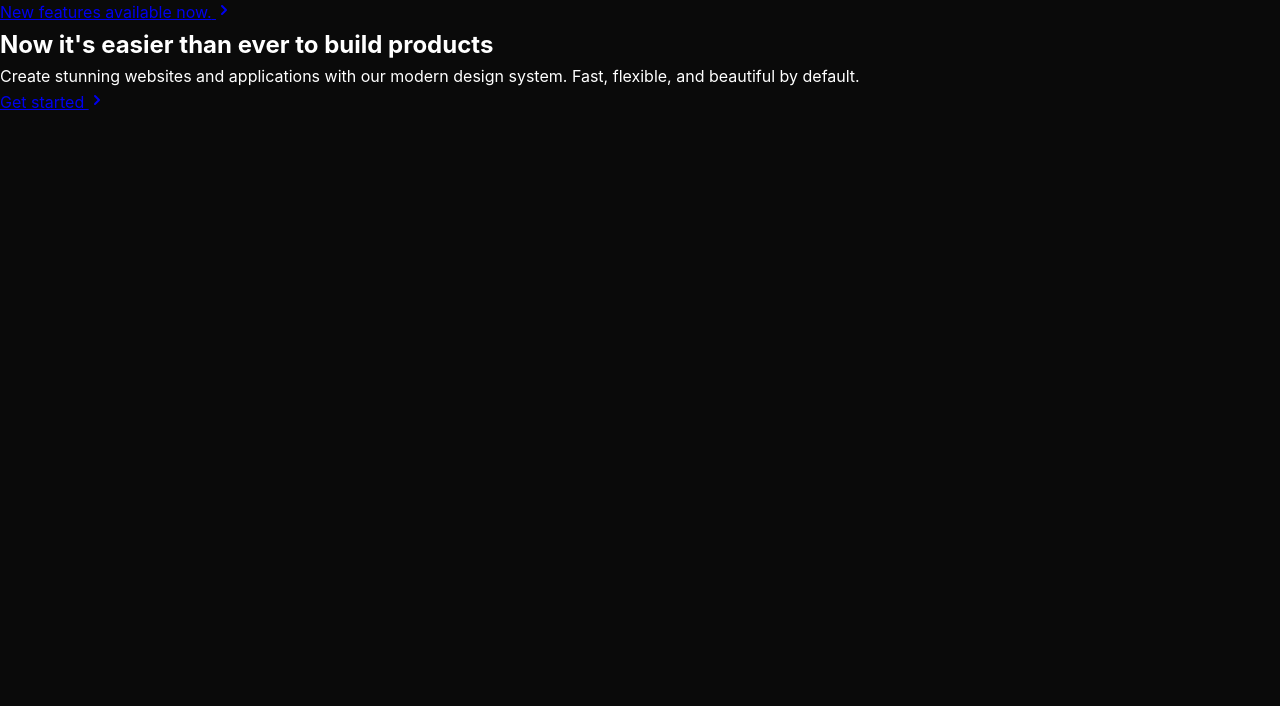
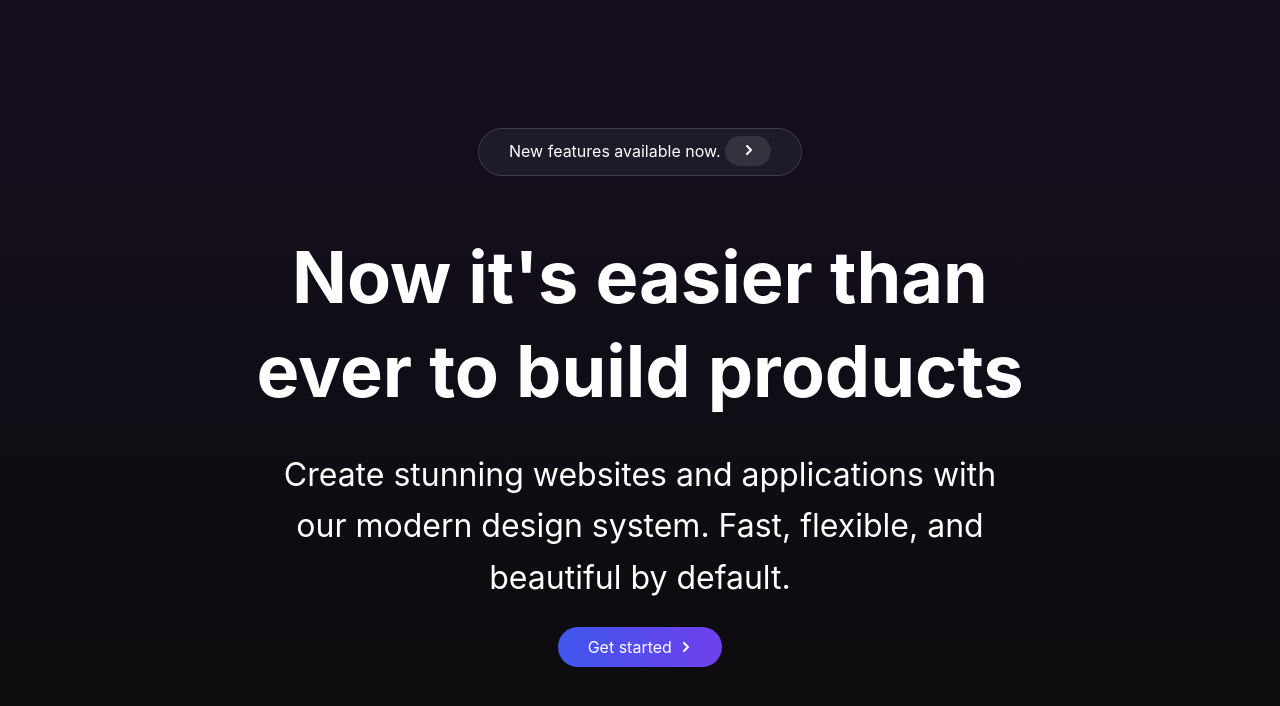
Before and after one commit to focusedCoderr/cohort-notes, a website: page cohort-challenges/CSS Hero Challenge/challenge-1/index.html in a window 1280 px wide. Drawn offline with Linux system fonts and the light colour scheme.

Commit message:
Some progress in one challenge

```diff
--- a/cohort-challenges/CSS Hero Challenge/challenge-1/styles.css
+++ b/cohort-challenges/CSS Hero Challenge/challenge-1/styles.css
@@ -5,7 +5,7 @@
 }
 
 body {
-  font-family: -apple-system, BlinkMacSystemFont, 'Segoe UI', Roboto, Oxygen,
+	font-family: -apple-system, BlinkMacSystemFont, "Segoe UI", Roboto, Oxygen,
 		Ubuntu, Cantarell, sans-serif;
 	line-height: 1.6;
 	color: white;
@@ -13,37 +13,87 @@ body {
 }
 
 .hero {
+	background-image: linear-gradient(#160f20, #0b0b0b);
+	height: 100vh;
+	display: flex;
+	flex-direction: column;
+	align-items: center;
+	text-align: center;
+	padding: 10%;
+	gap: 10%;
+	/* width: 80%; */
 }
 
 .announcement {
+	border: 1px solid #433856;
+	background-color: #1f1a28;
+	padding: 10px 30px;
+	border-radius: 50px;
+	box-shadow: 20px white;
+	color: white;
 }
 
 .announcement-link {
 	/*  */
+
+	color: white;
+	text-decoration: none;
 }
 
-.announcement-link:hover {
+.announcement:hover {
+	cursor: pointer;
+	background-color: #494254;
+	transition: background-color 0.2s ease-in;
 }
 
 .announcement-text {
 }
 
 .announcement-button {
+	border-radius: 20px;
+	background-color: #36313e;
+	align-items: center;
+	padding: 5px 15px;
+}
+
+.announcement-button svg {
+	position: relative;
+	left: 1px;
+	top: 1px;
 }
 
 .hero-content {
+	font-size: 16px;
+	width: 80%;
 }
 
 .hero-title {
+	font-size: 4.5em;
+	line-height: 1.3em;
 }
 
 .hero-description {
+	margin: 1em;
+	font-size: 2em;
 }
 
 .cta-button {
+	background-image: linear-gradient(to right, #3f56ec, #6f40ec);
+	padding: 10px 30px;
+	border-radius: 20px;
+	color: white;
+	text-decoration: none;
+}
+
+.cta-button svg {
+	position: relative;
+	left: 2px;
+	top: 2px;
 }
 
 .cta-button:hover {
+	box-shadow: 0px 0px 20px 0px white;
+	transition: box-shadow 0.2s ease;
 }
 
 @media (max-width: 640px) {
```
Also changed, not shown: 5.startingWithCssandFlexbox/Main&CrossAxis.png (renamed from 5.startingWithCss&Flexbox/Main&CrossAxis.png), 5.startingWithCssandFlexbox/Main&CrossAxisSmall.png (renamed from 5.startingWithCss&Flexbox/Main&CrossAxisSmall.png), 5.startingWithCssandFlexbox/diagram-export-7-26-2025-11_48_59-AM.png (renamed from 5.startingWithCss&Flexbox/diagram-export-7-26-2025-11_48_59-AM.png), 5.startingWithCssandFlexbox/index.html (renamed from 5.startingWithCss&Flexbox/index.html), 5.startingWithCssandFlexbox/notes.md (renamed from 5.startingWithCss&Flexbox/notes.md), 5.startingWithCssandFlexbox/practice.html (renamed from 5.startingWithCss&Flexbox/practice.html). Lines whose indentation alone changed are shown as unchanged.
